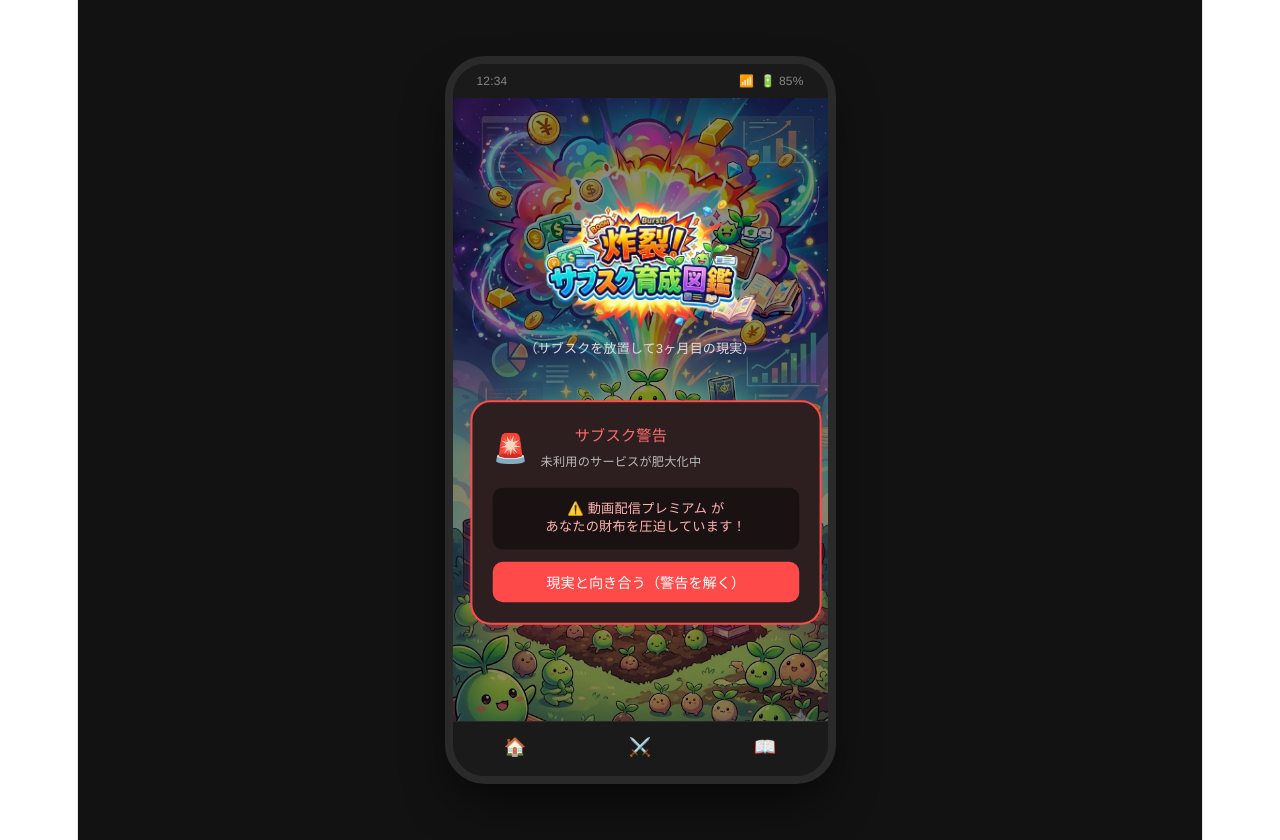
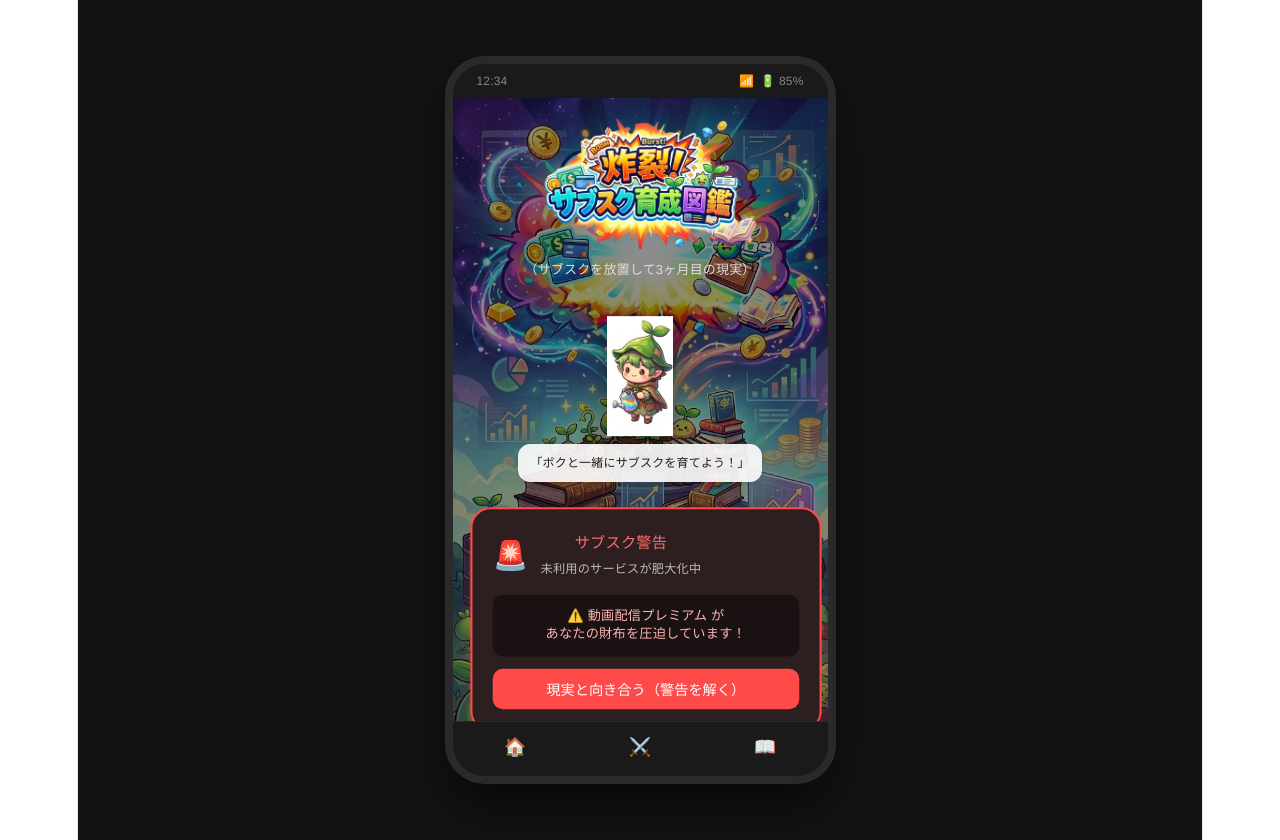
Before and after one commit to beardpapa-gif/vitejs-vite-r4sfpfmc, a React (Vite) app: page / in a window 1280 px wide. Built offline with nearby package versions, Linux system fonts and the light colour scheme.

Commit message:
fix: keep cleared banner visible; disable auto-transition and re-add subsc-kun image

```diff
--- a/src/App.tsx
+++ b/src/App.tsx
@@ -49,7 +49,6 @@ export default function App() {
 
   // あぶり出し（スクラッチ）の進捗状況を数値で管理（0: 未あぶり ~ 4: 完了）
   const [rubCount, setRubCount] = useState<number>(0);
-  const [isClearedAnimation, setIsClearedAnimation] = useState<boolean>(false);
 
   // ステラ（AI）からの全肯定メッセージ
   const praiseMessages = [
@@ -64,16 +63,15 @@ export default function App() {
   const [logoAvailable, setLogoAvailable] = useState<boolean>(true);
   const [wallpaperAvailable, setWallpaperAvailable] = useState<boolean>(true);
 
-  // すべてあぶり出したら自動的にクリア画面へ遷移する演出
+  // すべてあぶり出したときの挙動:
+  // 自動で画面をフェードアウトして `cleared` に遷移してしまうと
+  // ユーザーが表示内容を確認できないため、ここでは自動遷移を止める。
+  // 必要であれば手動で `setStage('cleared')` を呼ぶ（例えばボタン押下時）。
   useEffect(() => {
     if (rubCount === 4) {
-      const timer = setTimeout(() => {
-        setIsClearedAnimation(true);
-        setTimeout(() => {
-          setStage('cleared');
-        }, 600); // フェードアウトの時間
-      }, 1500); // メッセージを読み終えるための余韻
-      return () => clearTimeout(timer);
+      // 以前はここで setIsClearedAnimation / setStage を呼んで自動遷移していました。
+      // それをやめ、ユーザー操作で遷移できるようにします。
+      // 代わりに必要なら別の演出フラグを立てることも可能。
     }
   }, [rubCount]);
 
@@ -187,7 +185,7 @@ export default function App() {
             flexDirection: 'column',
             overflowY: 'auto',
             position: 'relative',
-            opacity: isClearedAnimation ? 0 : 1,
+            opacity: 1,
             transition: 'opacity 0.6s ease',
           }}
         >
@@ -206,6 +204,41 @@ export default function App() {
                   )}
                   <p style={{ fontSize: '13px', color: '#ddd', marginTop: '6px' }}>（サブスクを放置して3ヶ月目の現実）</p>
                 </div>
+
+                  {/* 中部：サブスクくん（ガーデナー）の配置 */}
+                  <div
+                    className="animate-float"
+                    style={{
+                      display: 'flex',
+                      flexDirection: 'column',
+                      alignItems: 'center',
+                      margin: '20px 0'
+                    }}
+                  >
+                    <img
+                      src={subscKunImage}
+                      alt="サブスクくん"
+                      style={{
+                        width: '120px',
+                        height: '120px',
+                        objectFit: 'contain',
+                        filter: 'drop-shadow(0px 8px 12px rgba(0,0,0,0.5))'
+                      }}
+                    />
+                    <div style={{
+                      backgroundColor: 'rgba(255,255,255,0.9)',
+                      color: '#222',
+                      fontSize: '12px',
+                      fontWeight: 'bold',
+                      padding: '6px 12px',
+                      borderRadius: '12px',
+                      marginTop: '8px',
+                      position: 'relative',
+                      boxShadow: '0 4px 6px rgba(0,0,0,0.1)'
+                    }}>
+                      「ボクと一緒にサブスクを育てよう！」
+                    </div>
+                  </div>
 
                 {/* やばいウィジェット */}
               <div
```
